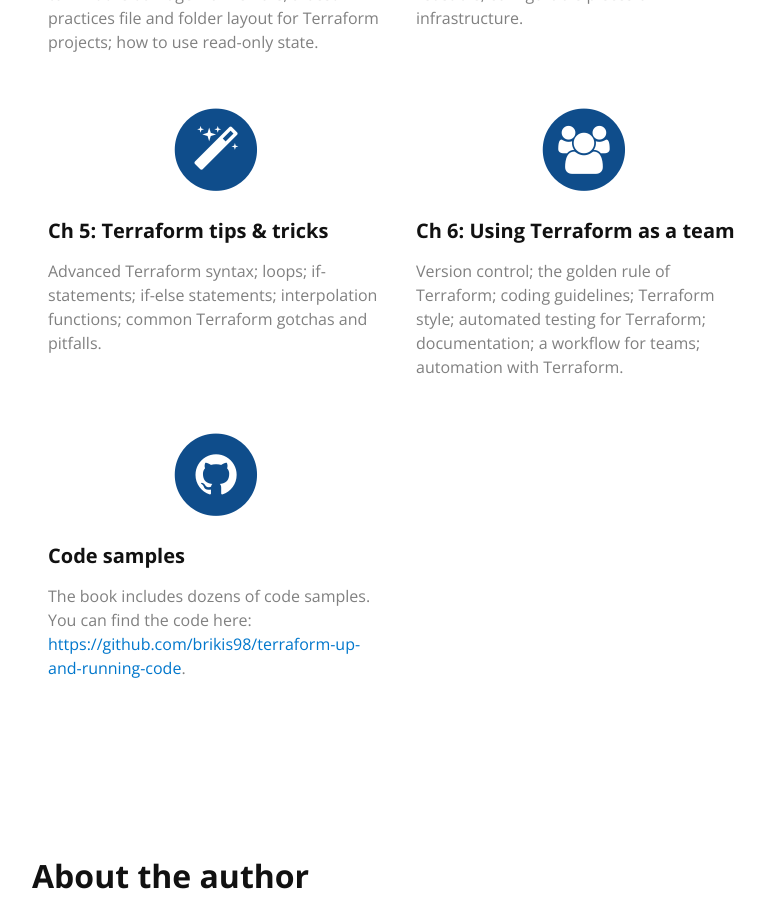
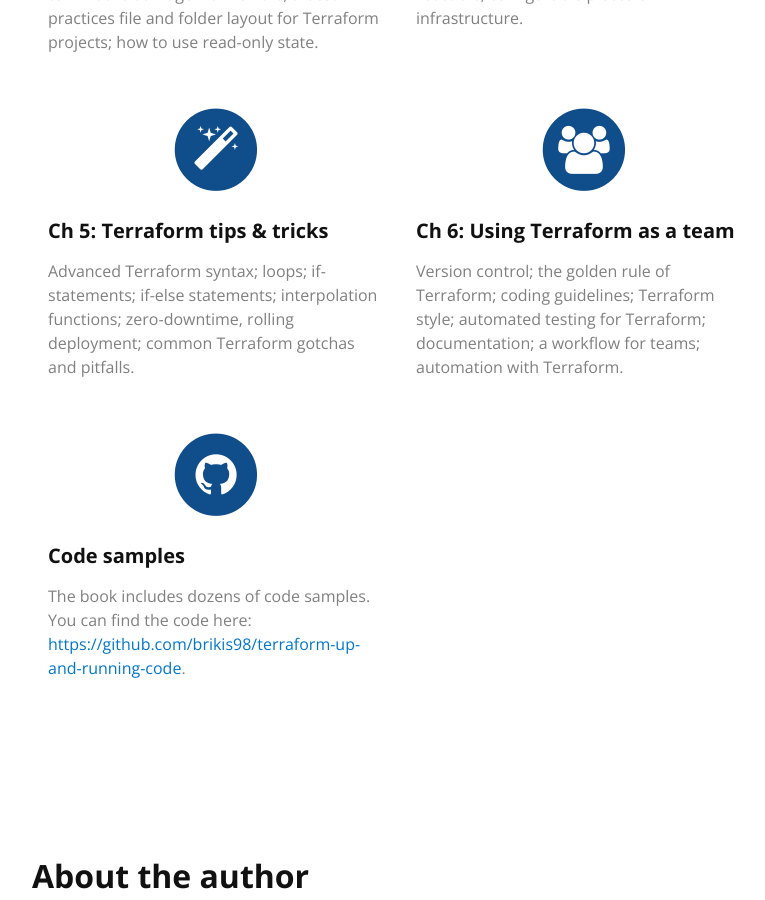
Before and after one commit to brikis98/terraform-up-and-running, a Jekyll site: the page built from index.html, in a window 1280 px wide and 900 px high, scrolled down 1892 px. Shown: the whole window, without its empty margins (240-1005 px from the left). Built offline with Jekyll 4.4.1, drawn with Linux system fonts in a browser that asks for light colours; nearby versions of some CDN libraries.

Commit message:
Add zero-downtime deployment to outline

```diff
--- a/_data/outline.yml
+++ b/_data/outline.yml
@@ -28,8 +28,8 @@
 - title: "Terraform tips & tricks"
   icon: magic
   description: |
-    Advanced Terraform syntax; loops; if-statements; if-else statements; interpolation functions; common Terraform
-    gotchas and pitfalls.
+    Advanced Terraform syntax; loops; if-statements; if-else statements; interpolation functions; zero-downtime,
+    rolling deployment; common Terraform gotchas and pitfalls.
 
 - title: Using Terraform as a team
   icon: users
```
